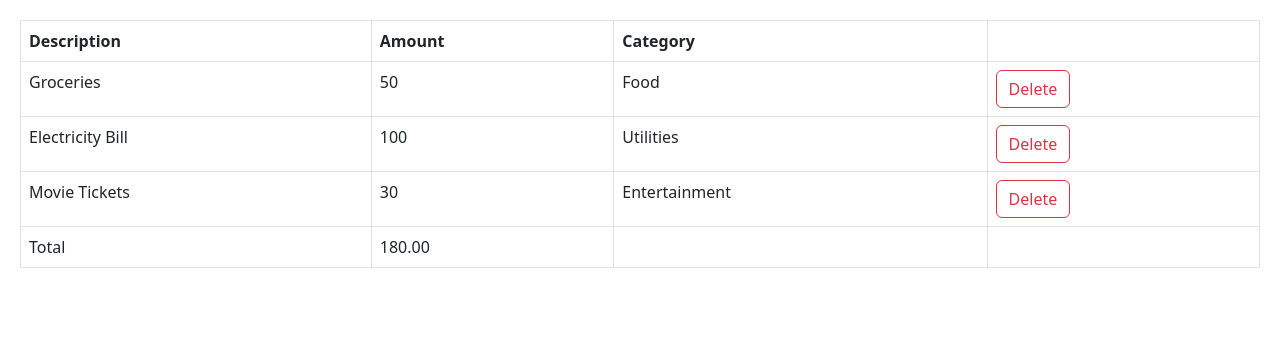
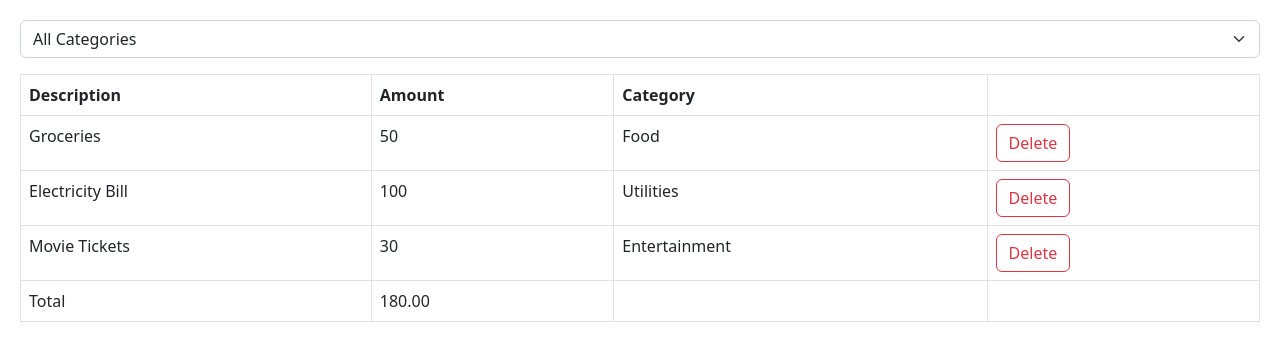
Before and after one commit to liu-xiaotian/react-mosh, a React (Vite) app: page / in a window 1280 px wide. Shown: the top 360 px of the page. Built offline with nearby package versions, Linux system fonts and the light colour scheme; the HTML template or start-up script is replaced by a standard one.

Commit message:
building ExpenseFilter

```diff
--- a/src/App.tsx
+++ b/src/App.tsx
@@ -1,7 +1,9 @@
 import { useState } from "react";
 import ExpenseList from "./expense-tracker/components/ExpenseList";
+import ExpenseFilter from "./expense-tracker/components/ExpenseFilter";
 
 function App() {
+  const [selectedCategory, setSelectedCategory] = useState("");
   const [expenses, setExpenses] = useState([
     { id: 1, description: "Groceries", amount: 50, category: "Food" },
     {
@@ -18,10 +20,19 @@
     },
   ]);
 
+  const visivleExpenses = selectedCategory
+    ? expenses.filter((e) => e.category === selectedCategory)
+    : expenses;
+
   return (
     <div>
+      <div className="mb-3">
+        <ExpenseFilter
+          onSelectCategory={(category) => setSelectedCategory(category)}
+        />
+      </div>
       <ExpenseList
-        expenses={expenses}
+        expenses={visivleExpenses}
         onDelete={(id) => setExpenses(expenses.filter((e) => e.id !== id))}
       />
     </div>
--- /dev/null
+++ b/src/expense-tracker/components/ExpenseFilter.tsx
@@ -0,0 +1,20 @@
+import React from "react";
+
+interface Props {
+  onSelectCategory: (category: string) => void;
+}
+const ExpenseFilter = ({ onSelectCategory }: Props) => {
+  return (
+    <select
+      className="form-select"
+      onChange={(event) => onSelectCategory(event.target.value)}
+    >
+      <option value="">All Categories</option>
+      <option value="Groceries">Groceries</option>
+      <option value="Utilities">Utilities</option>
+      <option value="Entertainment">Entertainment</option>
+    </select>
+  );
+};
+
+export default ExpenseFilter;
```
